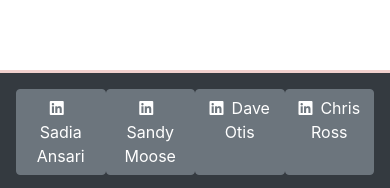
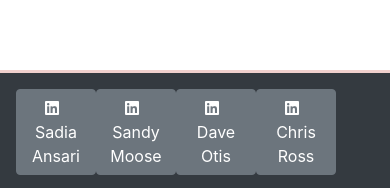
Before and after one commit to vtchris/rocp2_tasks, an Angular app in the folder client/: page /kanban in a window 390 px wide. Shown: the part 653-841 px from the top of the page. Built offline with nearby package versions, Linux system fonts and the light colour scheme; no server answers.

Commit message:
minor footer adjustment

```diff
--- a/client/src/app/app.component.css
+++ b/client/src/app/app.component.css
@@ -3,3 +3,9 @@
     padding-bottom:80px;
     position: relative;
 }
+
+@media screen and (max-width: 400px) {
+    .wrapper{
+        padding-bottom:120px;
+    }
+}
--- a/client/src/app/footer/footer.component.css
+++ b/client/src/app/footer/footer.component.css
@@ -10,3 +10,12 @@ footer{
 a{
     width:175px;
 }
+
+@media screen and (max-width: 400px) {
+    footer{
+       justify-content: flex-start;
+      }
+    a{
+        width:80px;
+    }
+}
```
